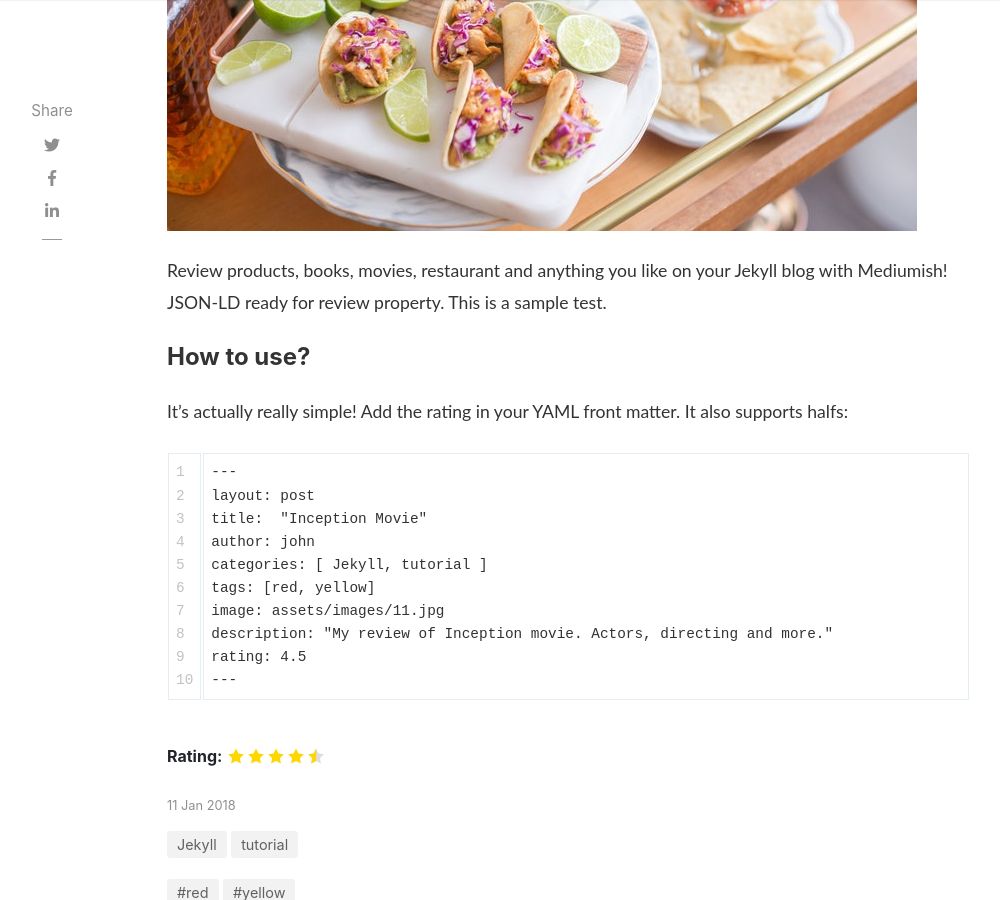
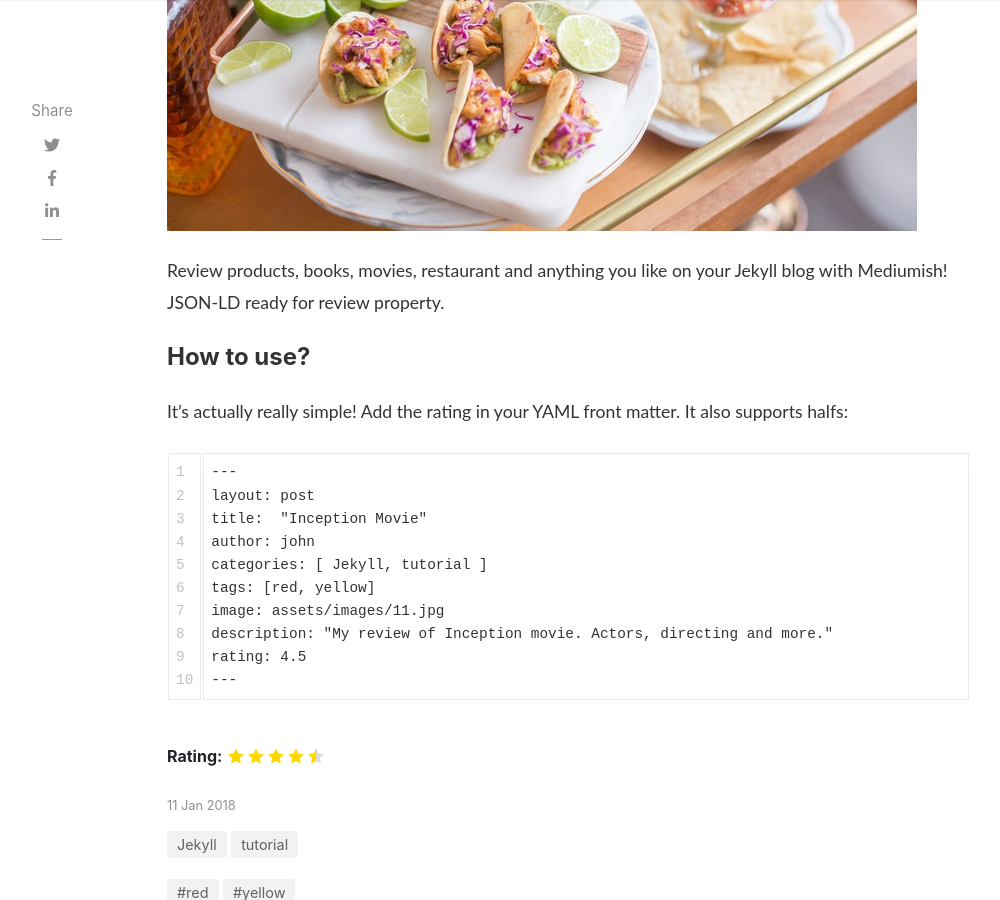
Before and after one commit to darthMaulJr/darthmauljr.github.io, a Jekyll site: the page built from _posts/2018-01-11-customer-service.md, in a window 1280 px wide and 900 px high, scrolled down 552 px. Shown: the whole window, without its empty margins (118-1118 px from the left). Built offline with Jekyll 4.4.1, drawn with Linux system fonts in a browser that asks for light colours; nearby versions of some CDN libraries; comment, search, counter and statistics services are not loaded.

Commit message:
remove line to test

```diff
--- a/_posts/2018-01-11-customer-service.md
+++ b/_posts/2018-01-11-customer-service.md
@@ -11,7 +11,7 @@ hidden: true
 rating: 4.5
 ---
 
-Review products, books, movies, restaurant and anything you like on your Jekyll blog with Mediumish! JSON-LD ready for review property. This is a sample test.
+Review products, books, movies, restaurant and anything you like on your Jekyll blog with Mediumish! JSON-LD ready for review property.
 
 #### How to use?
 
```
